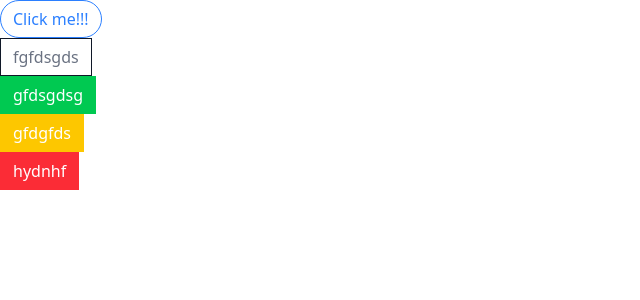
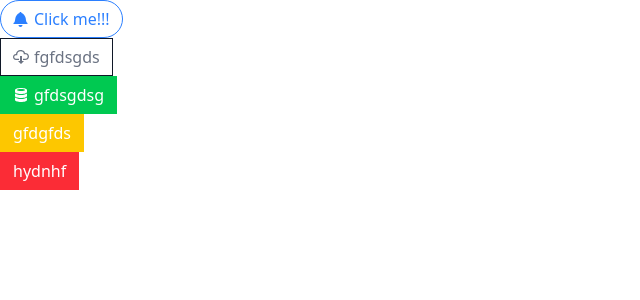
Before and after one commit to AngelIpina12/modern-react, a React (Vite) app: page / in a window 1280 px wide. Shown: the top 300 px of the page, without its empty margins (0-640 px from the left). Built offline with nearby package versions, Linux system fonts and the light colour scheme.

Commit message:
Add rest prop in button component

```diff
--- a/package.json
+++ b/package.json
@@ -15,6 +15,7 @@
     "prop-types": "^15.8.1",
     "react": "^18.3.1",
     "react-dom": "^18.3.1",
+    "react-icons": "4.6.0",
     "tailwind-merge": "^2.6.0"
   },
   "devDependencies": {
--- a/src/App.jsx
+++ b/src/App.jsx
@@ -1,4 +1,5 @@
 import { useState } from 'react'
+import { GoBell, GoCloudDownload, GoDatabase } from 'react-icons/go'
 import { Button } from './Button'
 
 function App() {
@@ -7,13 +8,13 @@ function App() {
   return (
     <>
       <div>
-        <Button primary rounded outline>Click me!!!</Button>
+        <Button primary rounded outline><GoBell></GoBell>Click me!!!</Button>
       </div>
       <div>
-        <Button secondary outline>fgfdsgds</Button>
+        <Button secondary outline><GoCloudDownload></GoCloudDownload>fgfdsgds</Button>
       </div>
       <div>
-        <Button success>gfdsgdsg</Button>
+        <Button success><GoDatabase></GoDatabase>gfdsgdsg</Button>
       </div>
       <div>
         <Button warning>gfdgfds</Button>
--- a/src/Button.jsx
+++ b/src/Button.jsx
@@ -11,9 +11,10 @@ export const Button = ({
     danger,
     outline,
     rounded,
+    ...rest
 }) => {
     const classes = twMerge(
-        className('px-3 py-1.5 border cursor-pointer', {
+        className(rest.className, 'flex items-center px-3 py-1.5 border cursor-pointer', {
             'border-blue-500 bg-blue-500 text-white': primary,
             'border-gray-900 bg-gray-900 text-white': secondary,
             'border-green-500 bg-green-500 text-white': success,
@@ -30,7 +31,7 @@ export const Button = ({
     )
 
     return (
-        <button className={classes}>{children}</button>
+        <button {...rest} className={classes}>{children}</button>
     )
 }
 Button.propTypes = {
--- a/src/index.css
+++ b/src/index.css
@@ -1 +1,5 @@
 @import "tailwindcss";
+
+button > svg {
+    margin-right: 5px;
+}
```
Also changed, not shown: 1 other file (tests, documents, lock files or other folders).
